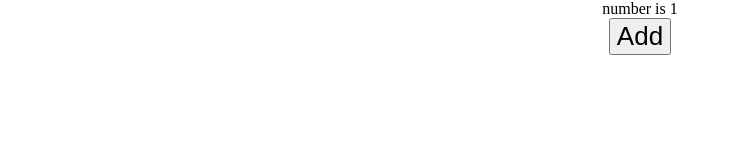
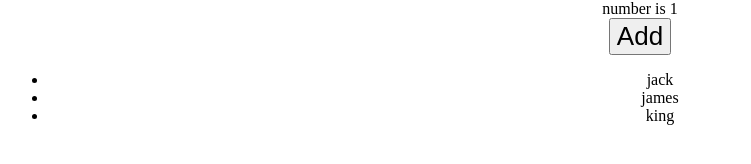
Before and after one commit to arneesh/vite-react-typescript, a React (Vite) app: page / in a window 1280 px wide. Shown: the part 302-466 px from the top of the page, without its empty margins (0-751 px from the left). Built offline with nearby package versions, Linux system fonts and the light colour scheme.

Commit message:
passing render function

```diff
--- a/src/App.tsx
+++ b/src/App.tsx
@@ -47,6 +47,17 @@ function TextWithNumber({
     );
 }
 
+// generic
+function List<ListItem>({ items, render }: { items: ListItem[]; render: (item: ListItem) => ReactNode }) {
+    return (
+        <ul>
+            {items.map((item, index) => (
+                <li key={index}>{render(item)}</li>
+            ))}
+        </ul>
+    );
+}
+
 function App() {
     return (
         <div className="App">
@@ -60,6 +71,7 @@ function App() {
             <TextWithNumber header={(num: number) => <span> header {num}</span>}>
                 {(num: number) => <div>number is {num}</div>}
             </TextWithNumber>
+            <List items={['jack', 'james', 'king']} render={(item: string) => <div>{item.toLowerCase()}</div>}></List>
         </div>
     );
 }
```
